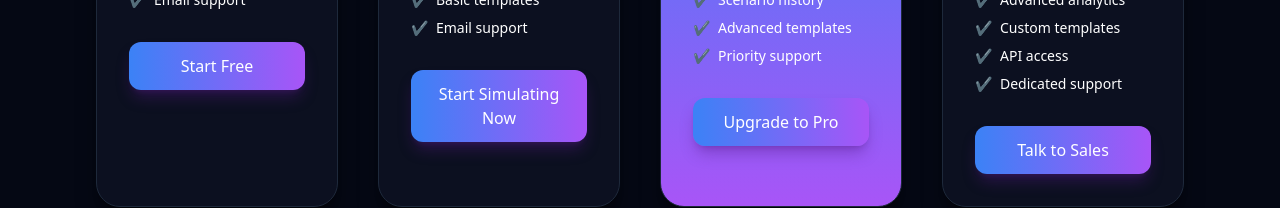
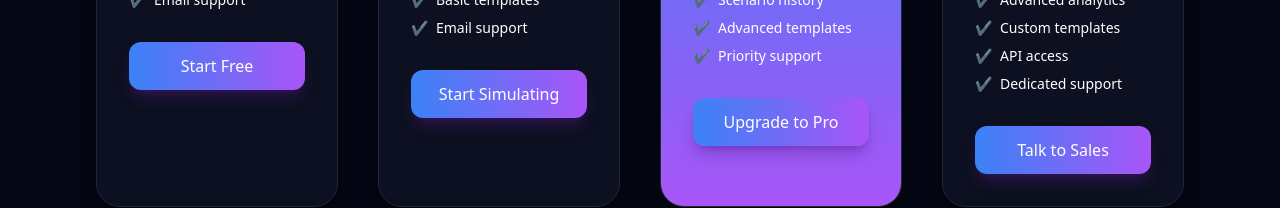
Before and after one commit to Cloudisoft/Cloudisoft.com_Final, a React (Vite) app: page /cloudicore in a window 1280 px wide. Shown: the part 1399-1607 px from the top of the page. Built offline with nearby package versions, Linux system fonts and the light colour scheme; no server answers.

Commit message:
Update cloudicore.tsx

```diff
--- a/src/pages/cloudicore.tsx
+++ b/src/pages/cloudicore.tsx
@@ -218,7 +218,7 @@ function PricingCards() {
             "Basic templates",
             "Email support",
           ]}
-          cta="Start Simulating Now"
+          cta="Start Simulating"
           highlight={false}
         />
 
```
